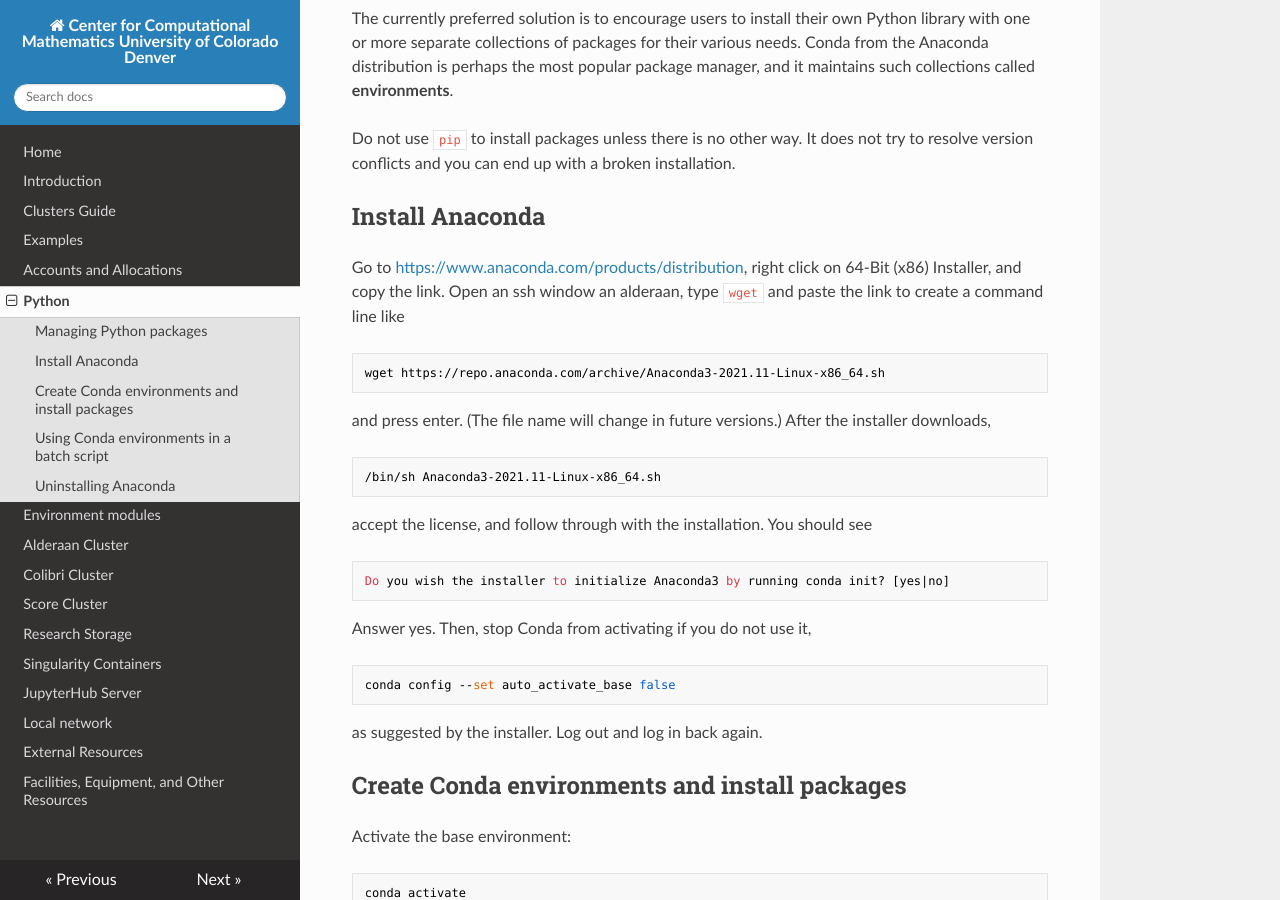
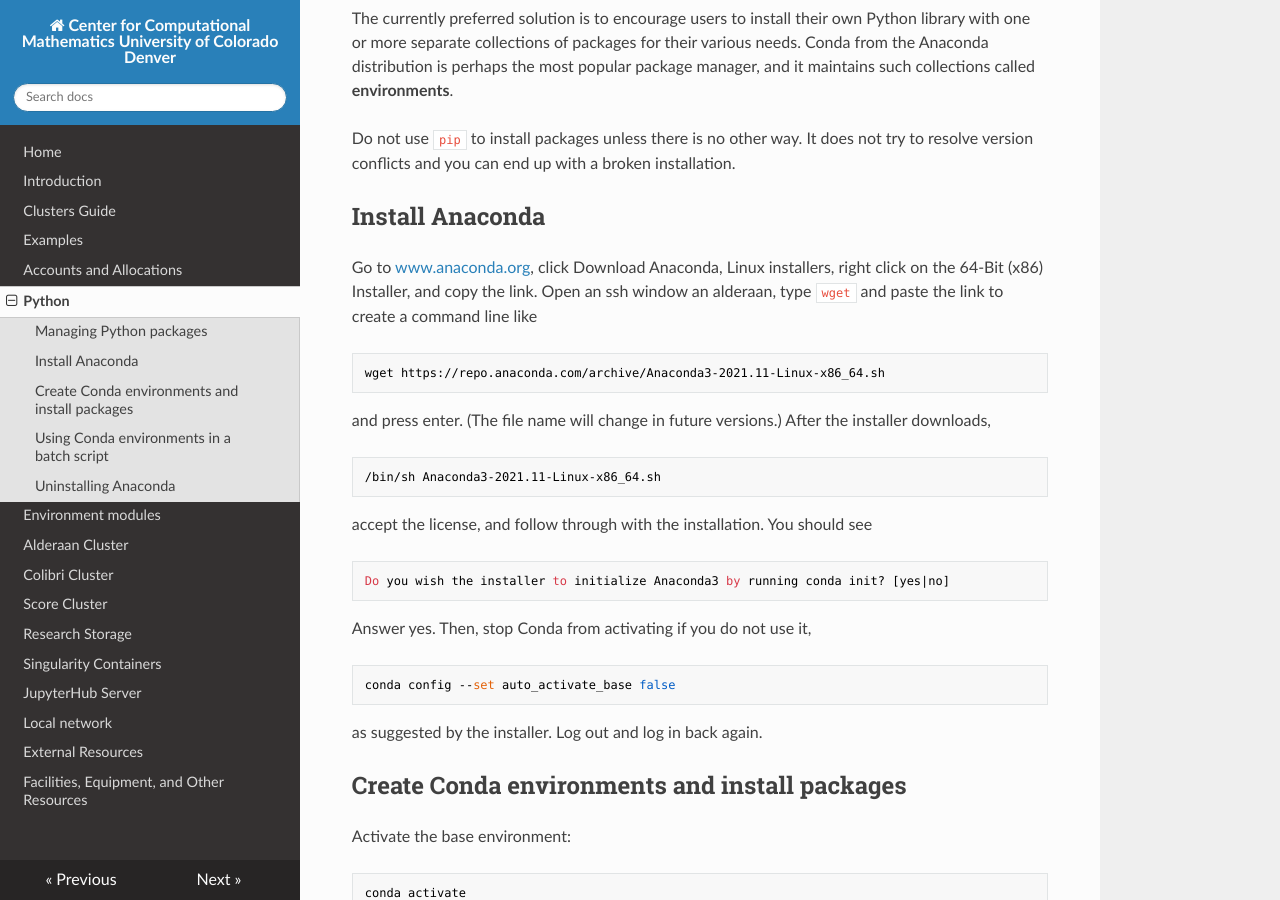
Before and after one commit to ccmucdenver/ccm-docs, an MkDocs documentation site: the page built from docs/python.md, in a window 1280 px wide and 900 px high, scrolled down 401 px. Built offline with MkDocs 1.6.1, drawn with Linux system fonts in a browser that asks for light colours; nearby versions of some CDN libraries.

Commit message:
Update python.md
fix anaconda link

```diff
--- a/docs/python.md
+++ b/docs/python.md
@@ -17,8 +17,8 @@ can end up with a broken installation.
 
 
 ## Install Anaconda
-Go to [https://www.anaconda.com/products/distribution](https://www.anaconda.com/products/distributio),
- right click on 64-Bit (x86) Installer, and copy the link.
+Go to [www.anaconda.org](https://www.anaconda.org), click Download Anaconda, Linux installers,
+ right click on the 64-Bit (x86) Installer, and copy the link.
 Open an ssh window an alderaan, type `wget` and paste the link to create a command line like
 
     wget https://repo.anaconda.com/archive/Anaconda3-2021.11-Linux-x86_64.sh
```
